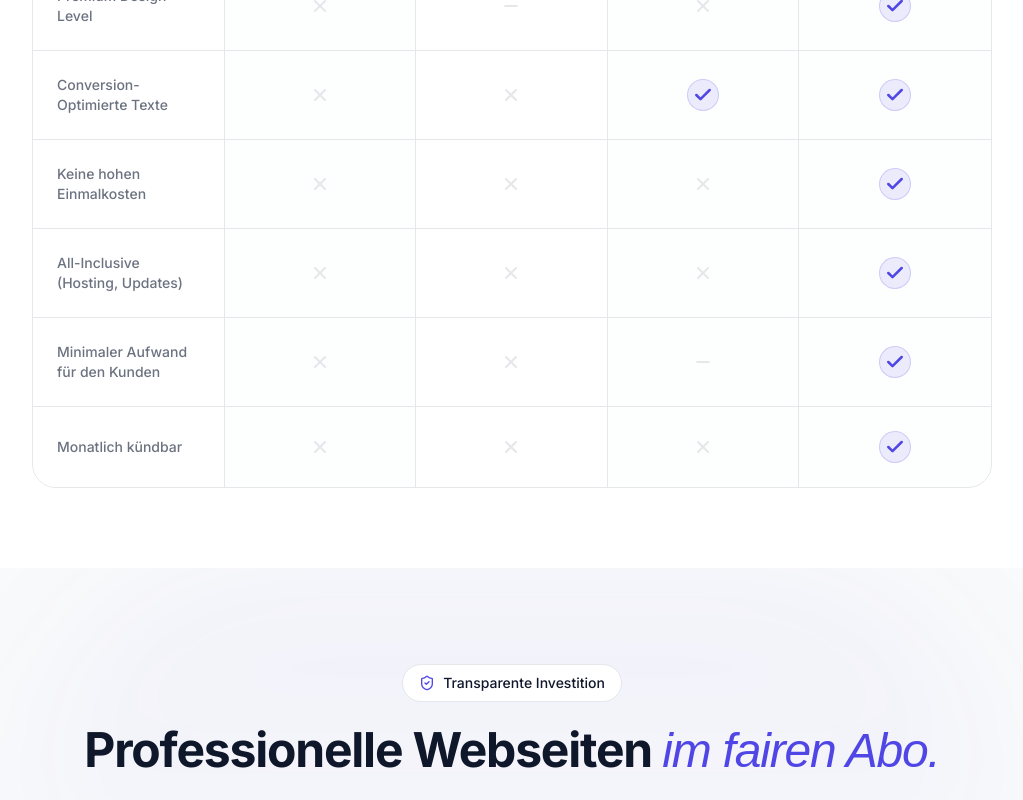
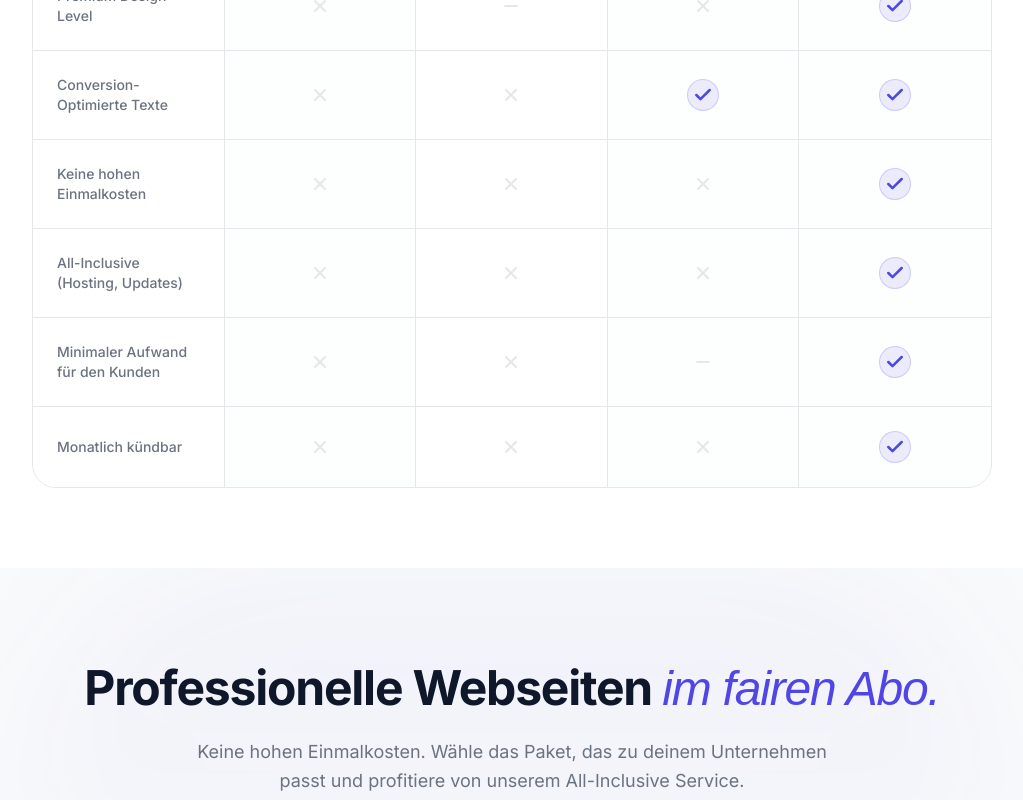
Before and after one commit to Ripptu/vamelanew, a React (Vite) app: page / in a window 1280 px wide. Shown: the part 11200-12000 px from the top of the page, without its empty margins (128-1151 px from the left). Built offline with nearby package versions, Linux system fonts and the light colour scheme; a web font is replaced by a local one.

Commit message:
feat(PricingSection): Streamline pricing overview
Remove redundant "Transparente Investition" badge from the pricing section's heading. Adjust grid spacing and padding for better visual presentation.

```diff
--- a/src/components/PricingSection.tsx
+++ b/src/components/PricingSection.tsx
@@ -28,10 +28,6 @@ export function PricingSection() {
           transition={{ duration: 0.6 }}
           className="text-center mb-10 md:mb-16"
         >
-          <div className="inline-flex items-center gap-2 px-4 py-2 rounded-full bg-white border border-slate-200 mb-6">
-            <ShieldCheck className="w-4 h-4 text-primary" />
-            <span className="text-sm font-medium text-slate-700">Transparente Investition</span>
-          </div>
           <h2 className="text-3xl sm:text-4xl md:text-5xl font-bold tracking-tight text-slate-900 mb-4 md:mb-6">
             Professionelle Webseiten <span className="font-serif italic text-primary font-normal">im fairen Abo.</span>
           </h2>
@@ -61,7 +57,7 @@ export function PricingSection() {
           </div>
         </motion.div>
 
-        <div className="grid grid-cols-1 md:grid-cols-3 gap-6 items-center max-w-6xl mx-auto">
+        <div className="grid grid-cols-1 md:grid-cols-3 gap-8 md:gap-6 items-center max-w-6xl mx-auto pt-4 md:pt-0">
           {/* Starter */}
           <motion.article
             initial={{ opacity: 0, y: 30 }}
@@ -141,7 +137,7 @@ export function PricingSection() {
             viewport={{ once: true }}
             transition={{ duration: 0.6, delay: 0.2 }}
             whileHover={{ y: -4, transition: { duration: 0.3 } }}
-            className="bg-white p-6 md:p-8 rounded-[1.5rem] border-2 border-blue-500 flex flex-col relative z-30 md:scale-105 shadow-[0_0_50px_rgba(59,130,246,0.6)] h-full"
+            className="bg-white p-6 md:p-8 rounded-[1.5rem] border-2 border-blue-500 flex flex-col relative z-30 md:scale-105 shadow-[0_0_30px_rgba(59,130,246,0.4)] md:shadow-[0_0_50px_rgba(59,130,246,0.6)] h-full"
           >
             <div className="absolute -top-3.5 left-1/2 -translate-x-1/2 bg-blue-500 text-white px-4 py-1 rounded-full text-xs font-bold tracking-wide flex items-center gap-1.5 border border-white whitespace-nowrap shadow-sm">
               <Sparkles className="w-3 h-3" />
```
